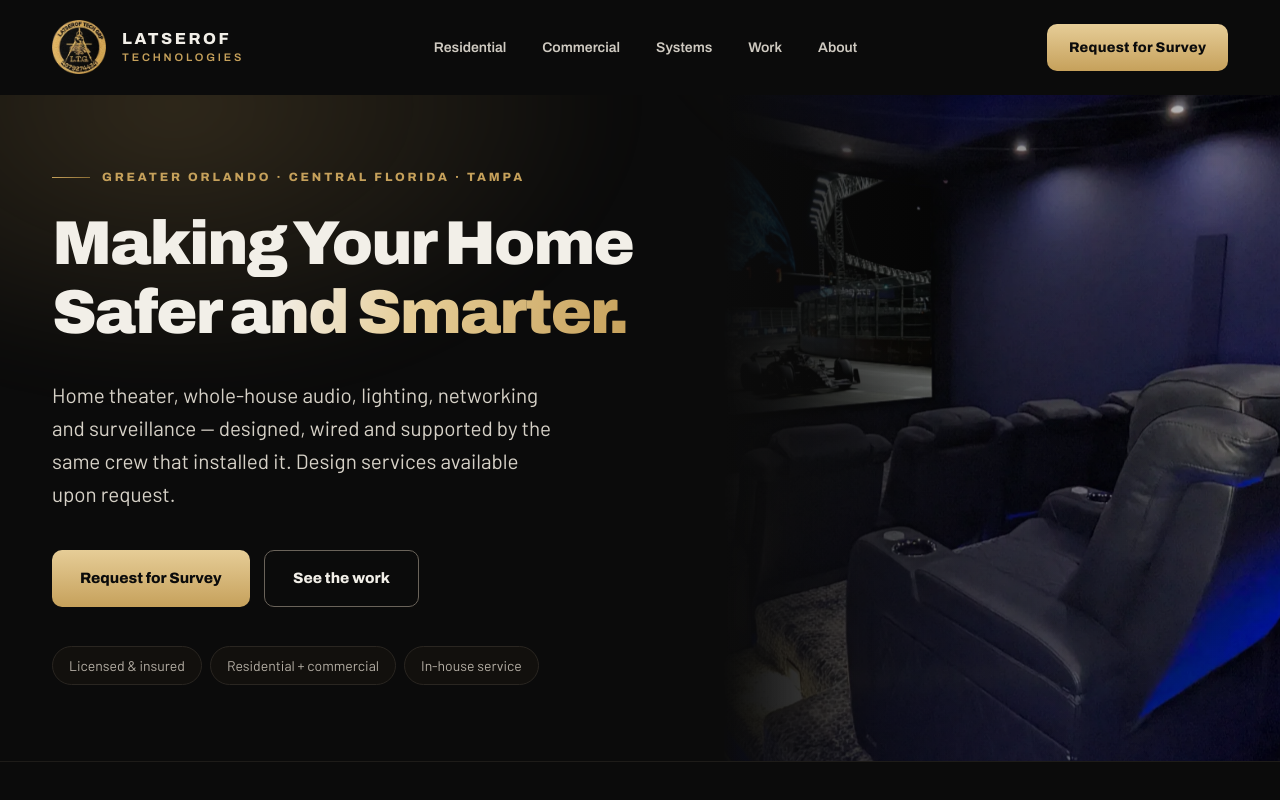
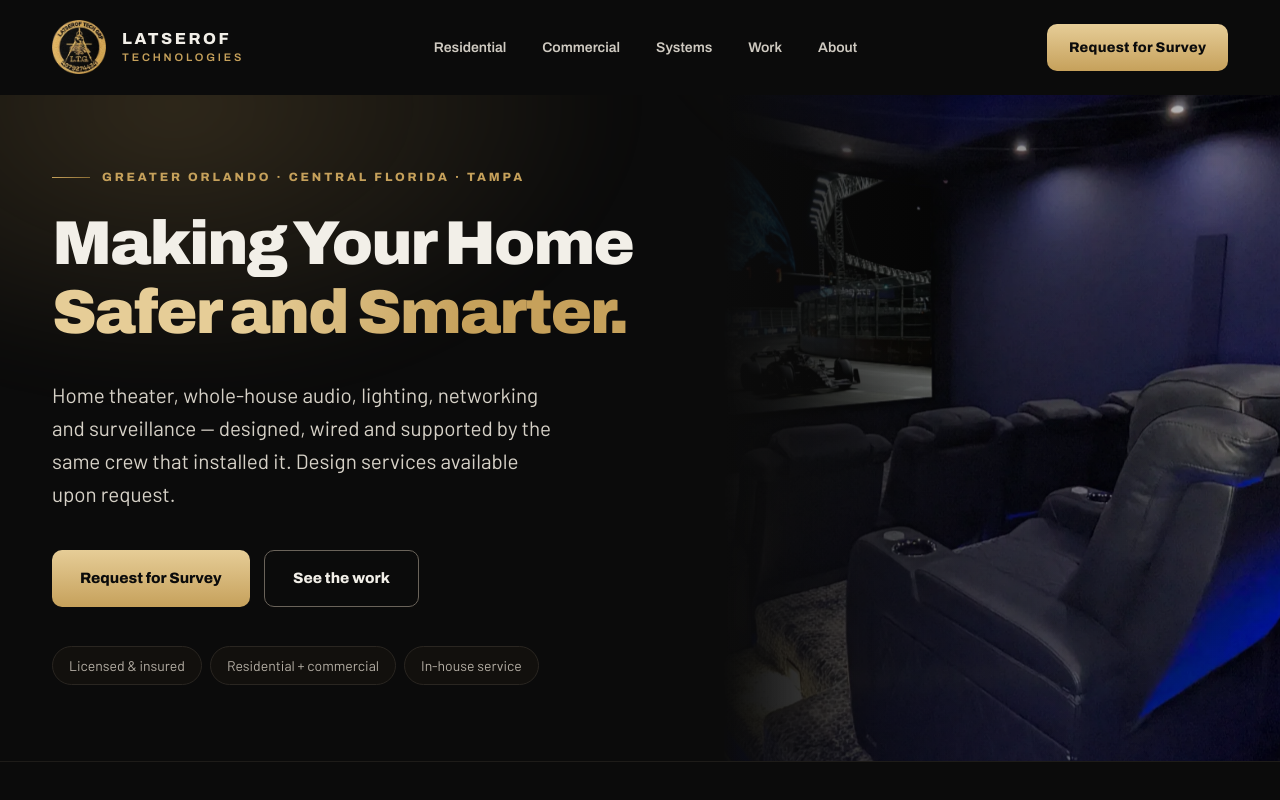
Before and after one commit to patrick-ouano/latserof-tech-grp, a Next.js app: page / in a window 1280 px wide. Shown: the top 800 px of the page. Built offline with nearby package versions, Linux system fonts and the light colour scheme.

Commit message:
Keep gold emphasis gold when a title wraps
The previous cream-to-gold ramp restarted on every line fragment, so a wrapped phrase could change colour mid-word and read as a second typeface. The ramp now stays inside the gold family.

Co-authored-by: Cursor <cursoragent@cursor.com>

```diff
--- a/src/app/globals.css
+++ b/src/app/globals.css
@@ -428,18 +428,17 @@ html.js [data-reveal][data-revealed] {
   .text-gradient-gold {
     background: linear-gradient(
       104deg,
-      var(--color-paper) 0%,
-      var(--color-paper) 38%,
-      var(--color-gold-bright) 62%,
+      var(--color-gold-bright) 0%,
+      var(--color-gold-bright) 34%,
+      var(--color-gold) 72%,
       var(--color-gold) 100%
     );
     -webkit-background-clip: text;
     background-clip: text;
     color: transparent;
-    /* Without this the gradient is painted once across the whole inline box,
-       so a phrase that wraps gets the pale end of the ramp on line one and
-       the gold end on line two — it reads as two different colours rather
-       than one emphasis. `clone` restarts the ramp per line fragment. */
+    /* Keep every fragment within the gold family. A paper-to-gold ramp that
+       crossed a wrapped word made the two halves look like different
+       typefaces. `clone` still restarts the subtle gold ramp per line. */
     -webkit-box-decoration-break: clone;
     box-decoration-break: clone;
   }
```
